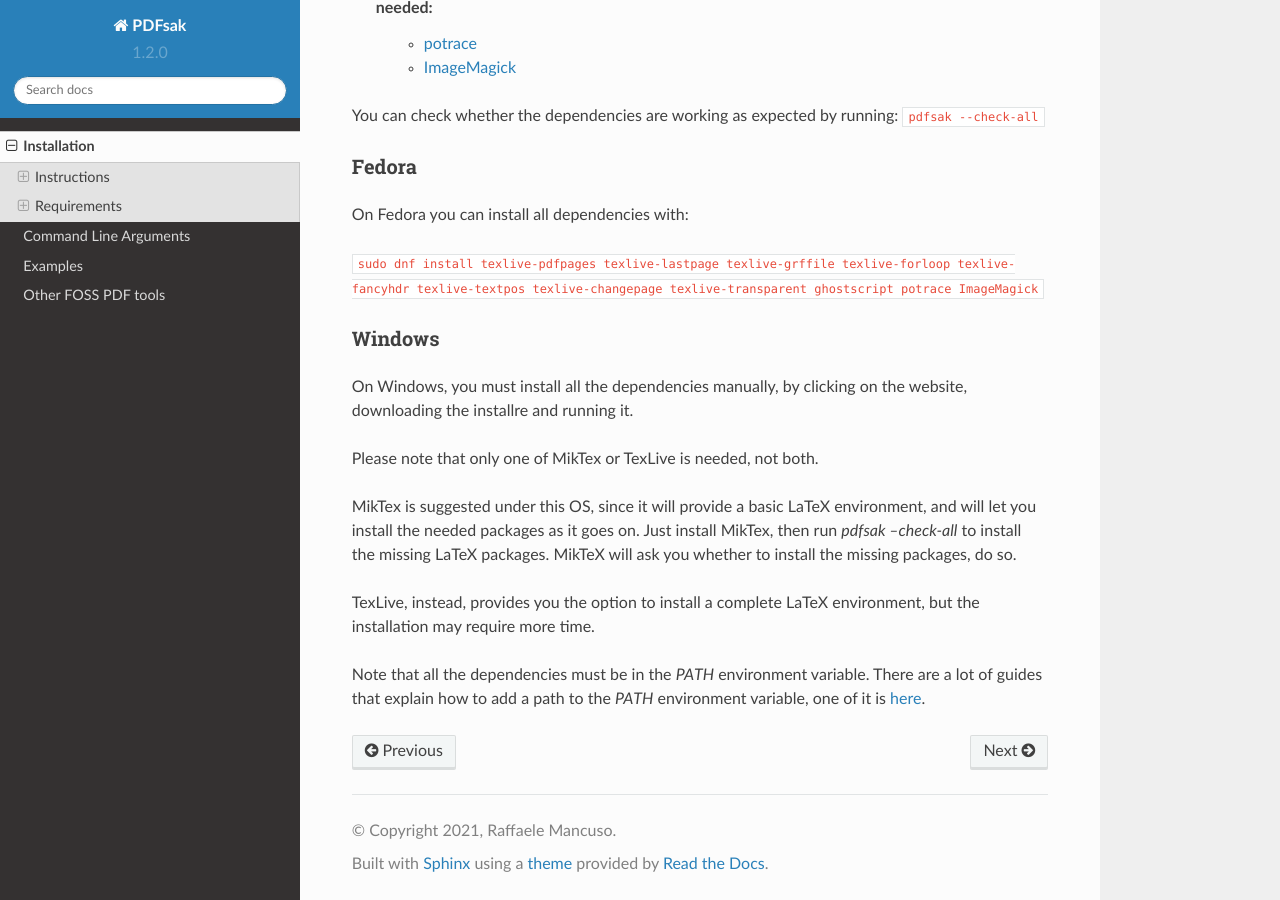
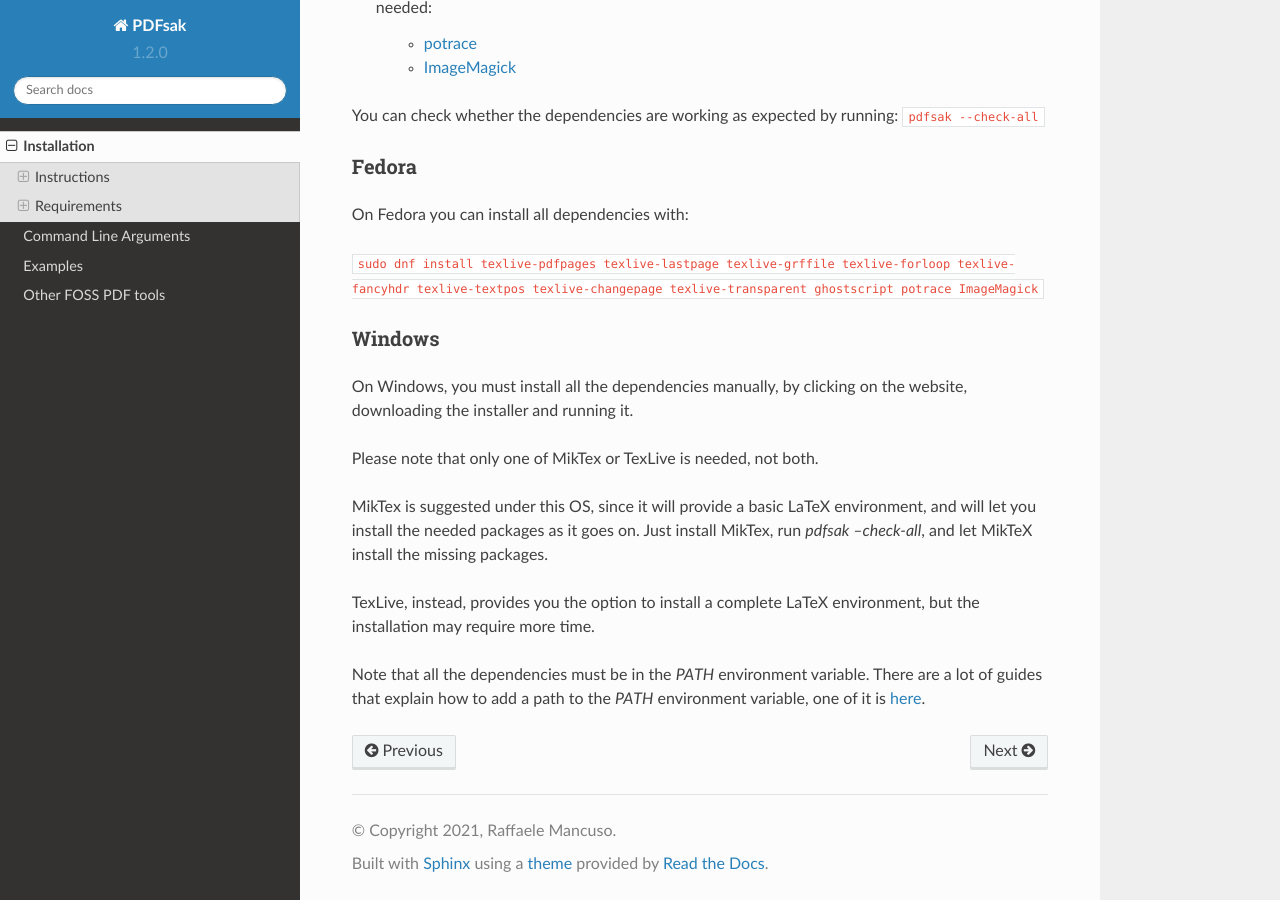
Before and after one commit to raffaem/pdfsak, a Sphinx documentation site: the page built from docs/source/installation.rst, in a window 1280 px wide and 900 px high, scrolled down 1326 px. Built offline with Sphinx 7.4.7 and the Read the Docs theme 2.0.0, drawn with Linux system fonts in a browser that asks for light colours.

Commit message:
Update documentation

```diff
--- a/docs/source/installation.rst
+++ b/docs/source/installation.rst
@@ -36,6 +36,7 @@
 
 * `Python <https://www.python.org/>`_ >= 3.5
 * A LaTeX distribution
+
     * For Linux, I suggest `TexLive <https://www.tug.org/texlive/>`_
     * For Windows, I suggest `MikTex <http://miktex.org/>`_, although PDFsak has been tested also with TexLive under this platform
     * The following packages must be available in your LaTeX distribution:
@@ -46,8 +47,10 @@
         * `textpos <https://www.ctan.org/pkg/textpos>`_
         * `changepage <https://www.ctan.org/pkg/changepage>`_
         * `transparent <https://www.ctan.org/pkg/transparent>`_
+
 * `Ghostscript <https://www.ghostscript.com>`_
 * For the simulation of Adobe Acrobat Clearscan, the following optional dependencies are also needed:
+
     * `potrace <potrace.sf.net>`_
     * `ImageMagick <https://imagemagick.org>`_
 
@@ -64,11 +67,11 @@
 Windows
 -------
 
-On Windows, you must install all the dependencies manually, by clicking on the website, downloading the installre and running it.
+On Windows, you must install all the dependencies manually, by clicking on the website, downloading the installer and running it.
 
 Please note that only one of MikTex or TexLive is needed, not both.
 
-MikTex is suggested under this OS, since it will provide a basic LaTeX environment, and will let you install the needed packages as it goes on. Just install MikTex, then run `pdfsak --check-all` to install the missing LaTeX packages. MikTeX will ask you whether to install the missing packages, do so.
+MikTex is suggested under this OS, since it will provide a basic LaTeX environment, and will let you install the needed packages as it goes on. Just install MikTex, run `pdfsak --check-all`, and let MikTeX install the missing packages.
 
 TexLive, instead, provides you the option to install a complete LaTeX environment, but the installation may require more time.
 
```
